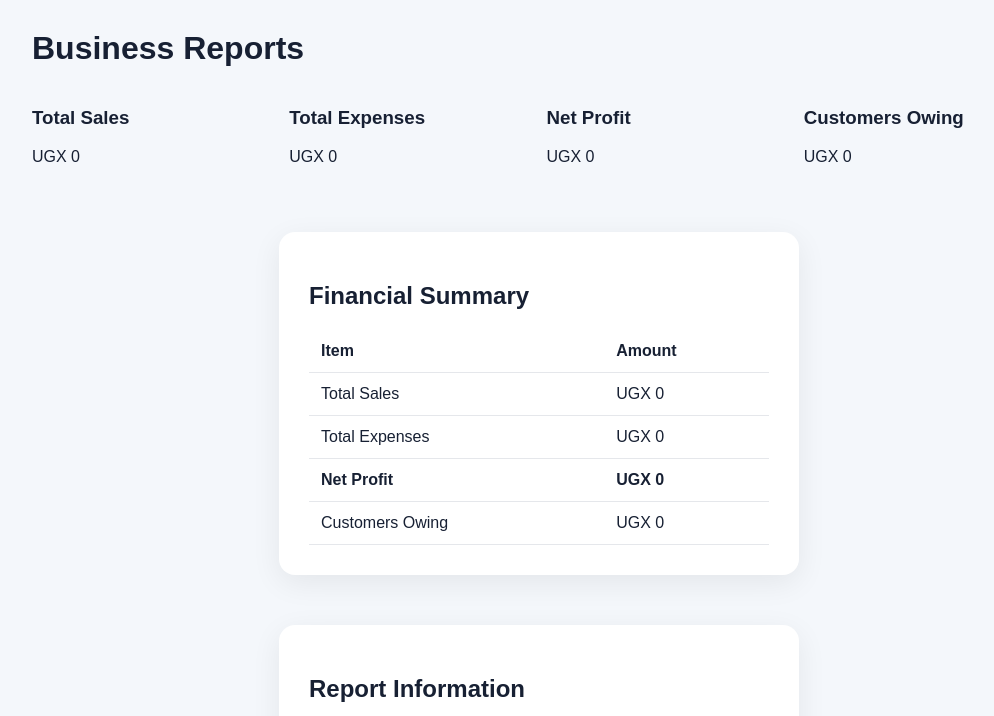
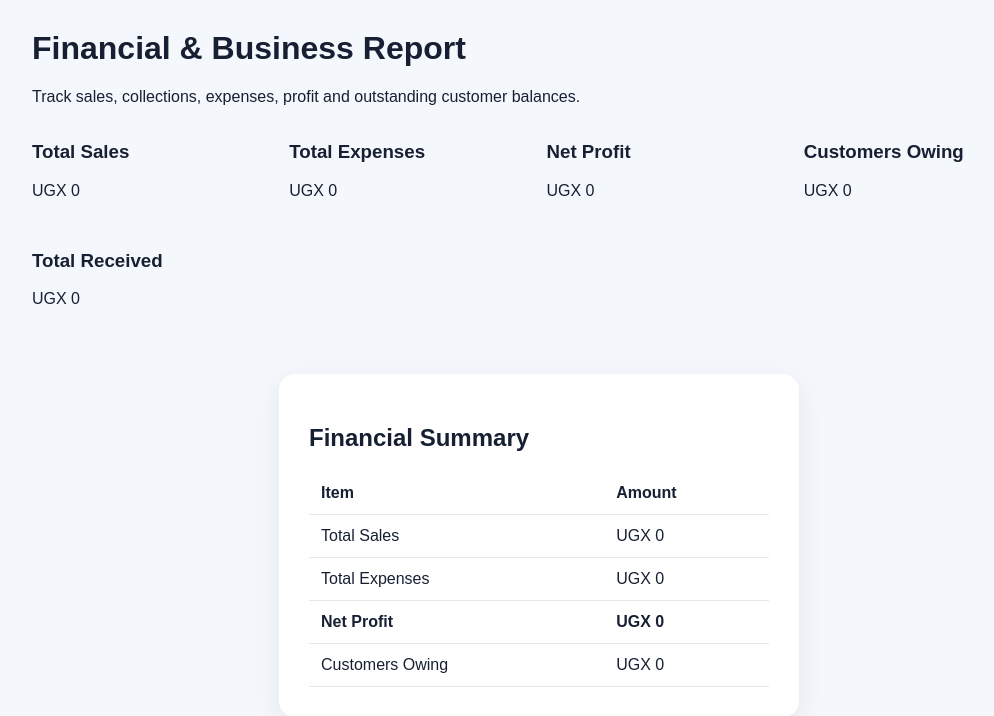
Before and after one commit to Okidi-richard/Business-Sales-Tracker, a Flask app: template templates/reports.html in a window 1280 px wide. Shown: the part 48-764 px from the top of the page, without its empty margins (101-1095 px from the left). Run offline with Flask 3, Linux system fonts and the light colour scheme; the template is opened without the code that fills it, so the values that code supplies are empty.

Commit message:
Enhance reports with financial summary details
Updated report title and added total received section.

```diff
--- a/templates/reports.html
+++ b/templates/reports.html
@@ -4,7 +4,8 @@
 
 {% block content %}
 
-<h1>Business Reports</h1>
+<h1>Financial & Business Report</h1>
+<p>Track sales, collections, expenses, profit and outstanding customer balances.</p>
 
 <div class="grid">
 
@@ -27,7 +28,10 @@
         <h3>Customers Owing</h3>
         <p>UGX {{ "{:,.0f}".format(total_owing or 0) }}</p>
     </div>
-
+<div class="stat-card">
+    <h3>Total Received</h3>
+    <p>UGX {{ "{:,.0f}".format(total_received or 0) }}</p>
+</div>
 </div>
 
 <div class="page-card">
```
